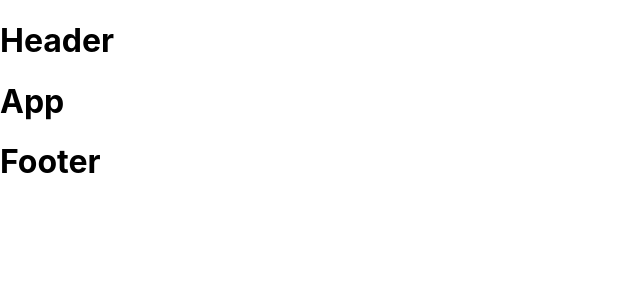
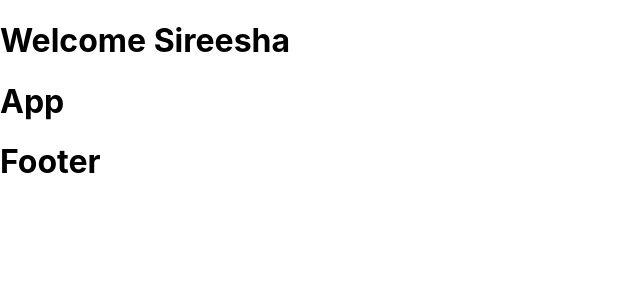
Before and after one commit to sireesha-kotte5/react-github-deployment, a React (Create React App) app: page / in a window 1280 px wide. Shown: the top 300 px of the page, without its empty margins (0-640 px from the left). Built offline with nearby package versions, Linux system fonts and the light colour scheme.

Commit message:
headercreate

```diff
--- a/src/Header.js
+++ b/src/Header.js
@@ -3,7 +3,7 @@ import React from 'react'
 export default function Header() {
   return (
     <div>
-      <h1>Header</h1>
+      <h1>Welcome Sireesha</h1>
 
     </div>
   )
```
